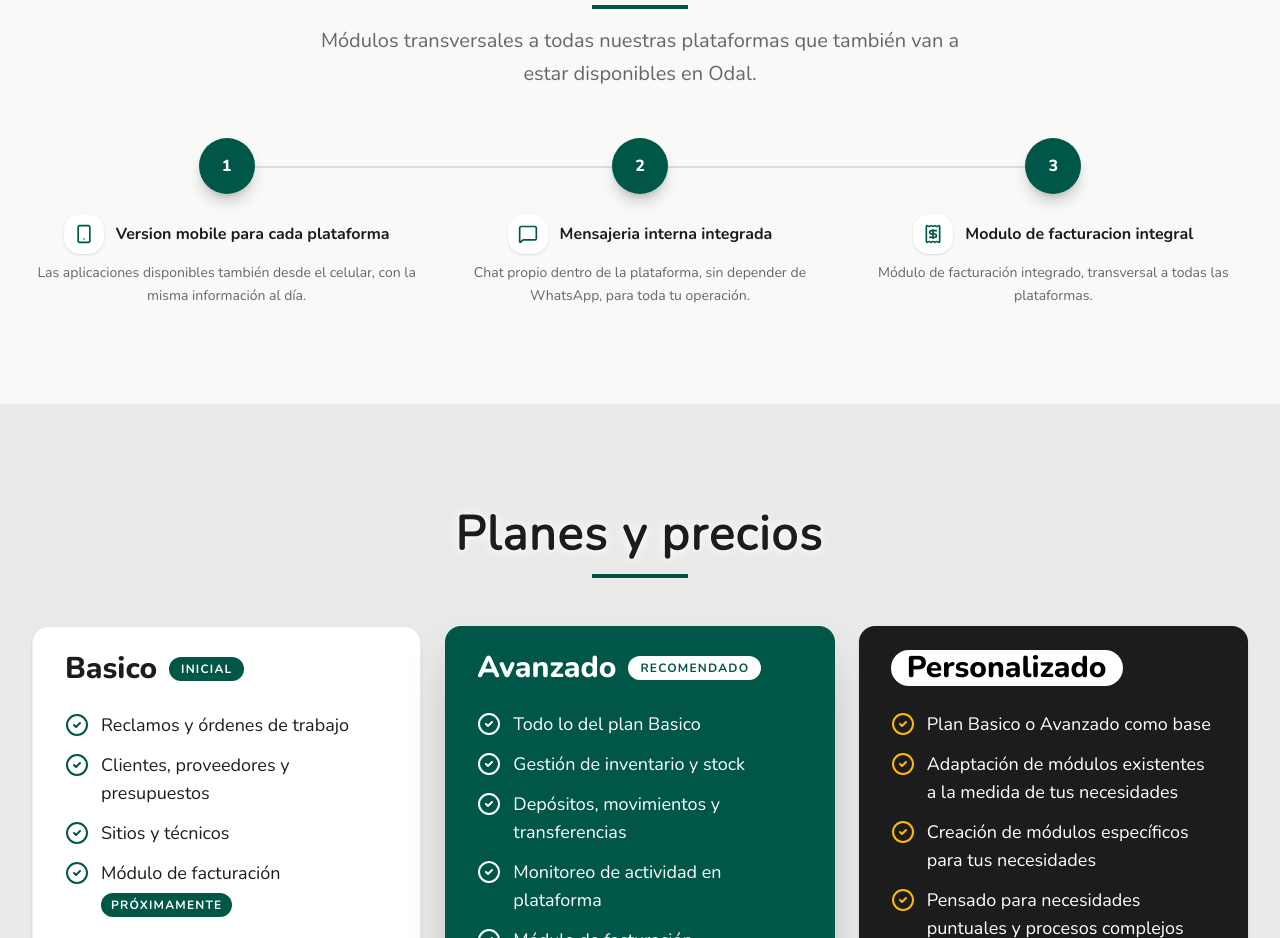
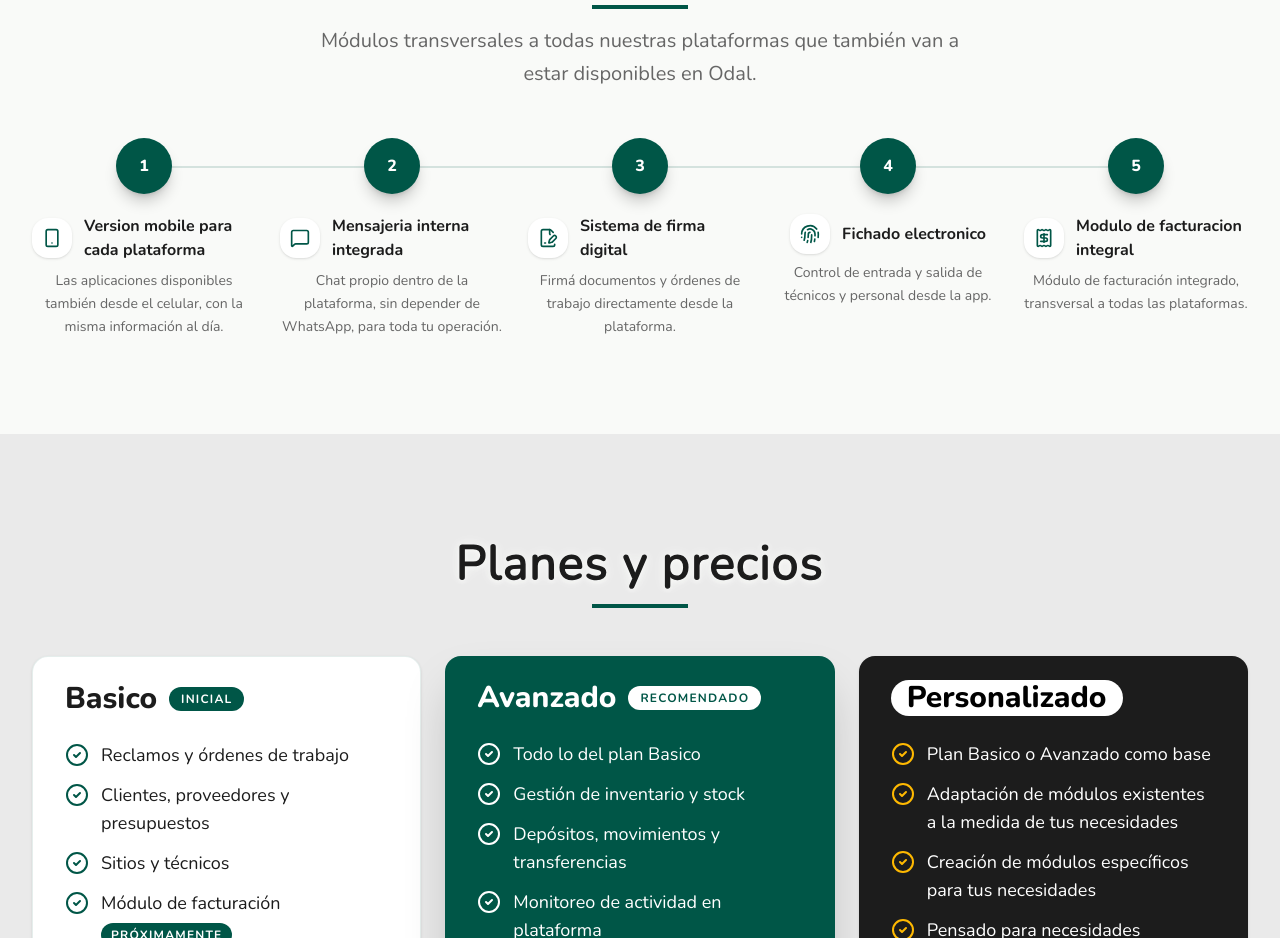
Before and after one commit to Santipili/tecnera-web, a Next.js app in the folder app/: page /productos/odal in a window 1280 px wide. Shown: the part 4980-5918 px from the top of the page. Built offline with nearby package versions, Linux system fonts and the light colour scheme.

Commit message:
Restaurar los 5 pasos del roadmap de Odal, con firma digital y fichado como items propios de Odal.

```diff
--- a/app/src/app/productos/odal/page.tsx
+++ b/app/src/app/productos/odal/page.tsx
@@ -17,6 +17,8 @@ import {
   ShieldCheck,
   BarChart3,
   LifeBuoy,
+  FileSignature,
+  Fingerprint,
   type LucideIcon,
 } from "lucide-react";
 
@@ -309,9 +311,23 @@ export default function OdalPage() {
               titleSizeClass="text-4xl tablet:text-5xl"
               descriptionSizeClass="text-xl"
             />
-            <div className="relative grid grid-cols-1 tablet:grid-cols-3 gap-8 tablet:gap-6">
-              <div className="hidden tablet:block absolute top-7 left-[16.66%] right-[16.66%] h-0.5 bg-primary/15" />
-              {[upcomingModules[1], upcomingModules[0], upcomingModules[2]].map((item, i) => {
+            <div className="relative grid grid-cols-1 tablet:grid-cols-5 gap-8 tablet:gap-6">
+              <div className="hidden tablet:block absolute top-7 left-[10%] right-[10%] h-0.5 bg-primary/15" />
+              {[
+                upcomingModules[1],
+                upcomingModules[0],
+                {
+                  icon: FileSignature,
+                  title: "Sistema de firma digital",
+                  description: "Firmá documentos y órdenes de trabajo directamente desde la plataforma.",
+                },
+                {
+                  icon: Fingerprint,
+                  title: "Fichado electronico",
+                  description: "Control de entrada y salida de técnicos y personal desde la app.",
+                },
+                upcomingModules[2],
+              ].map((item, i) => {
                 const Icon = item.icon;
                 return (
                   <div key={item.title} className="relative flex flex-col items-center text-center">
```
